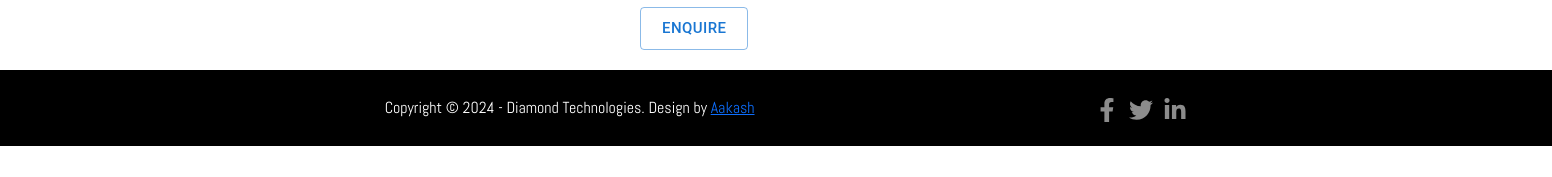
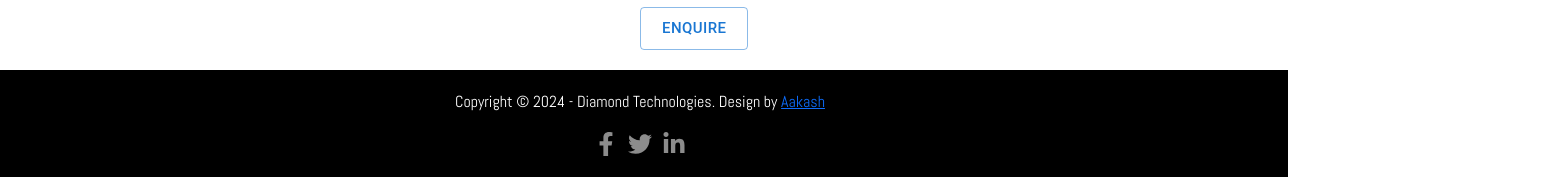
Before and after one commit to AakashSuresh2003/Responsive_Diamond_Tech, a React (Vite) app: page / in a window 1280 px wide. Shown: the part 2834-3011 px from the top of the page, 1552 px wide, since content can reach past the window. Before the commit the page ends 2980 px from the top, so only its background shows below. Built offline with nearby package versions, Linux system fonts and the light colour scheme.

Commit message:
modified responsioveness

```diff
--- a/src/App.jsx
+++ b/src/App.jsx
@@ -1,5 +1,5 @@
 import React from 'react';
-// import './App.css';
+import './App.css';
 import { BrowserRouter as Router, Route, Routes } from 'react-router-dom';
 import { HomePage } from '../src/Components/HomePage/HomePage';
 import AboutsUSDetailed from './Components/AboutsUSDetailed/AboutsUSDetailed';
--- a/src/Components/Footer/Footer.css
+++ b/src/Components/Footer/Footer.css
@@ -7,8 +7,8 @@
     text-align: center;
     font-family: "Abel", sans-serif;
     margin-bottom: -20%;
-    margin-left: -30%;
-    margin-right: -30%;
+    margin-left: -13.5%;
+    margin-right: -13.5%;
   }
 
   .footer-content {
@@ -39,7 +39,13 @@
     color: #ffffff;
   }
 
-  @media (min-width: 768px) {
+  @media (max-width: 768px) {
+
+    .footer{
+      margin-left: -.1%;
+      margin-right: -.1%;
+    }
+
     .footer-content {
       flex-direction: row;
       justify-content: space-between;
@@ -50,4 +56,16 @@
       margin-bottom: 0;
       padding-left: 45%;
     }
+
+    .footer-content p {
+      margin-left: -40%;
+    }
   }
+
+  @media (min-width: 769px) {
+
+    .footer{
+      margin-left: -6.8%;
+      margin-right: -6.8%;
+    }
+  }
--- a/src/Components/NavBar/NavBar.css
+++ b/src/Components/NavBar/NavBar.css
@@ -148,3 +148,26 @@
     color: white;
   }
 }
+
+@media (min-width: 768px) and (max-width: 1024px) {
+  .nav-item a {
+    font-size: 22px;
+    padding-bottom: 1.5rem;
+  }
+  .nav-link {
+    text-align: center;
+    margin-top: -10px;
+  }
+  .navbar-nav {
+    width: 100%;
+    align-items: center;
+    padding-left: 0;
+    flex-direction: column;
+    text-align: center;
+  }
+  .navbar-toggler{
+    border: none;
+    background-color: transparent;
+    color: white;
+  }
+}
```
Also changed, not shown: src/Components/NavBar/NavBar.jsx (line endings or trailing spaces).
